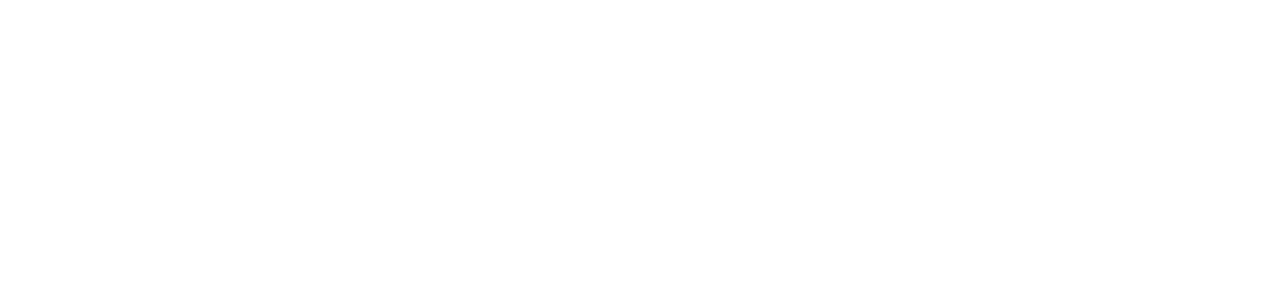
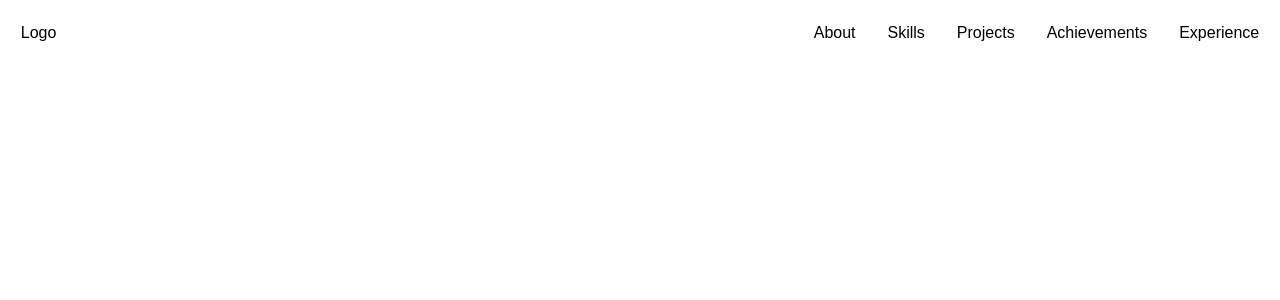
Before and after one commit to ianshpwr/PersonalPortfolio, a Next.js app: page / in a window 1280 px wide. Shown: the top 300 px of the page. Built offline with nearby package versions, Linux system fonts and the light colour scheme.

Commit message:
created navbar

```diff
--- a/src/app/page.js
+++ b/src/app/page.js
@@ -1,9 +1,10 @@
-import Image from "next/image";
+import Navbar from './../components/navbar/navbar';
+
 
 export default function Home() {
   return (
-    <div className="grid grid-rows-[20px_1fr_20px] items-center justify-items-center min-h-screen p-8 pb-20 gap-16 sm:p-20 font-[family-name:var(--font-geist-sans)]">
-
+    <div>
+      <Navbar/>
     </div>
   );
 }
--- /dev/null
+++ b/src/components/navbar/navbar.css
@@ -0,0 +1,10 @@
+.navbar-container{
+    display: flex;
+    flex-direction: row;
+    justify-content: space-between;
+    padding: 1.3rem;
+}
+.nav-links{
+    display: flex;
+    gap: 2rem;
+}
--- /dev/null
+++ b/src/components/navbar/navbar.jsx
@@ -0,0 +1,20 @@
+import Link from 'next/link';
+import './navbar.css';
+
+
+export default function Navbar(){
+    return(
+    <div className="navbar-container">
+        <div className='logo'>
+            <h3>Logo</h3>
+        </div>
+        <div className="nav-links">
+        <Link href="/about">About</Link>
+        <Link href="/skills">Skills</Link>
+        <Link href="/projects">Projects</Link>
+        <Link href="/achievements">Achievements</Link>
+        <Link href="/experience">Experience</Link>
+        </div>
+    </div>
+)
+}
```
